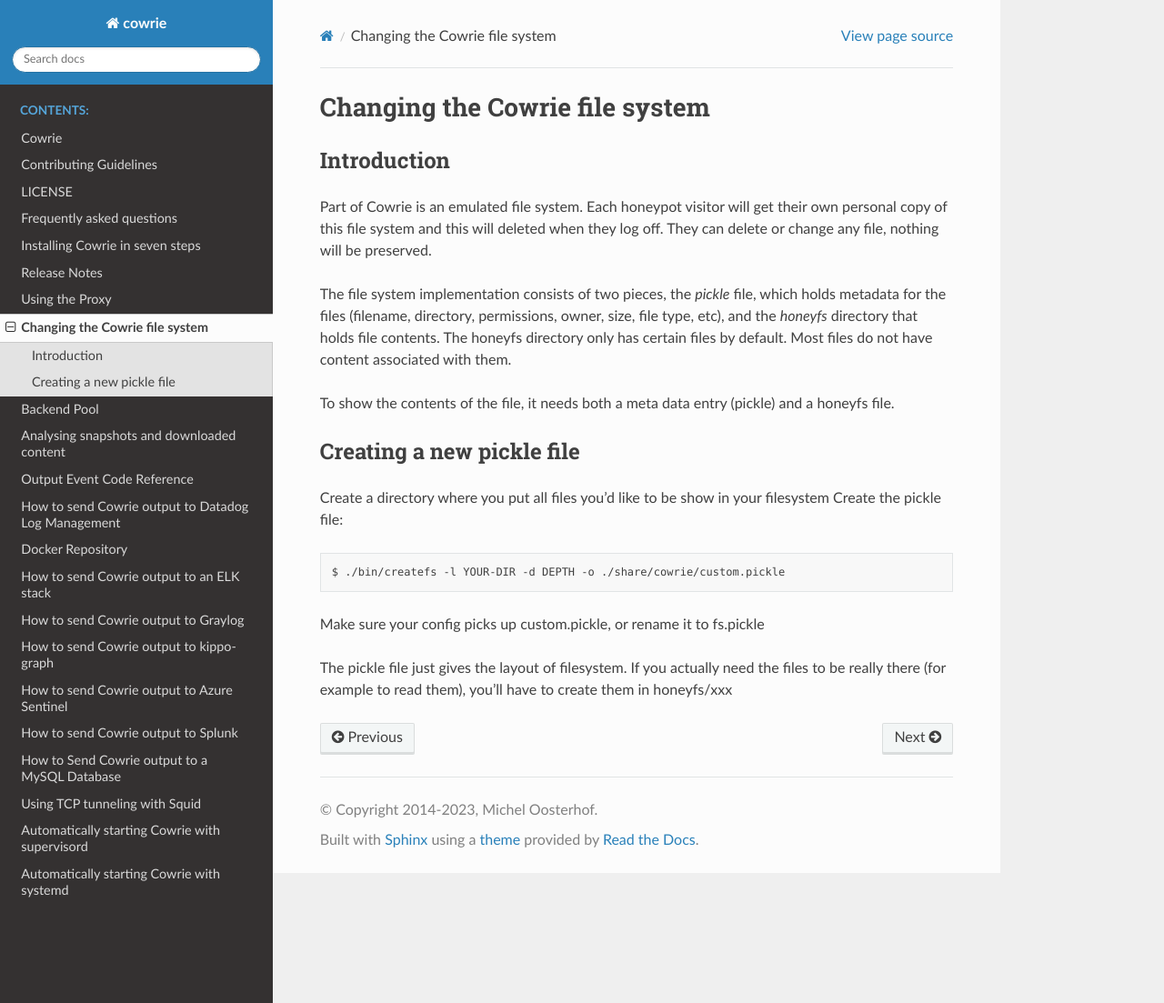
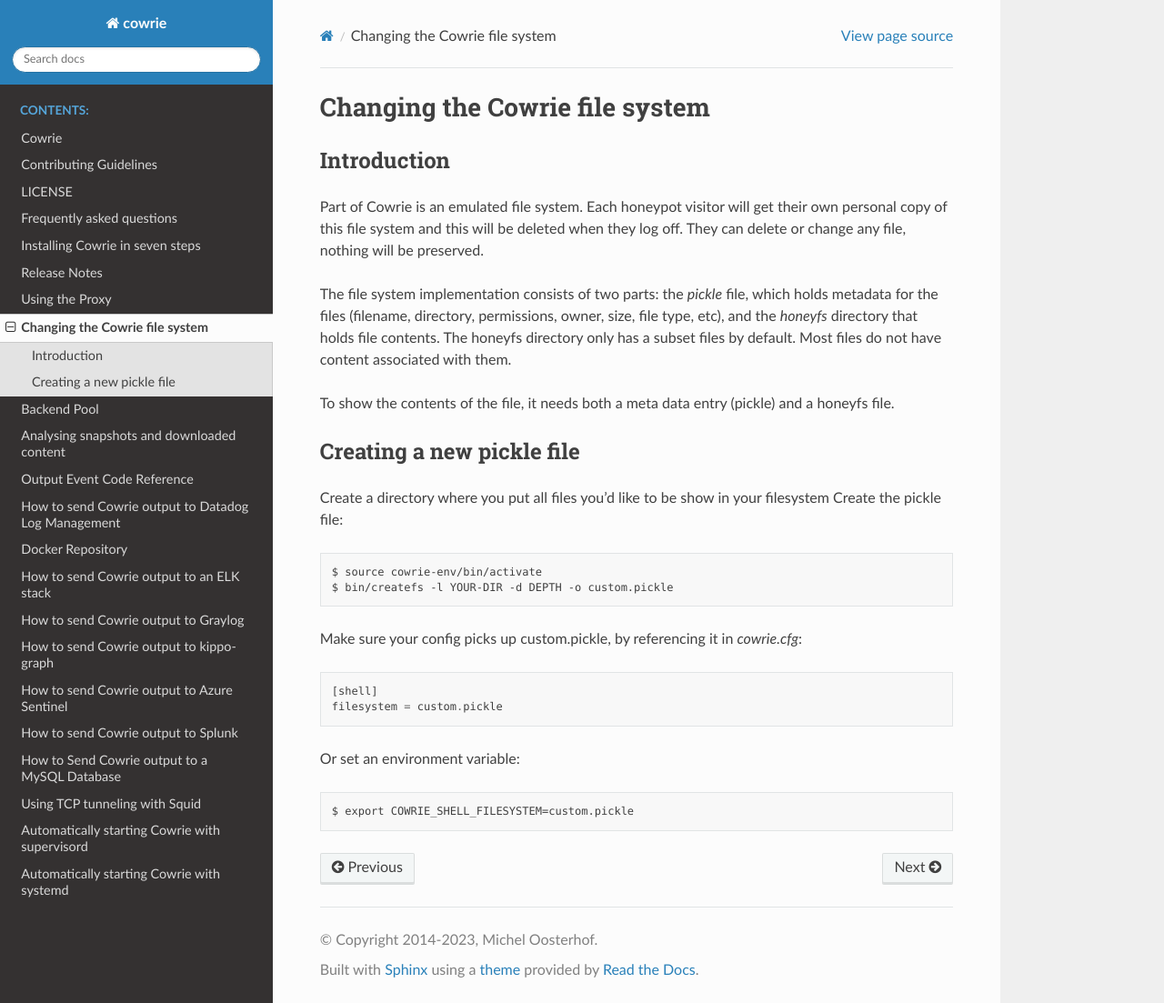
Before and after one commit to cowrie/cowrie, a Sphinx documentation site: the page built from docs/HONEYFS.rst, in a window 1280 px wide and 1103 px high. Shown: the whole window at 91% size. Built offline with Sphinx 7.4.7 and the Read the Docs theme 3.1.0, drawn with Linux system fonts in a browser that asks for light colours; the version number could not be read and is left out.

Commit message:
docs update

```diff
--- a/docs/HONEYFS.rst
+++ b/docs/HONEYFS.rst
@@ -5,14 +5,15 @@ Changing the Cowrie file system
 Introduction
 ************
 
-Part of Cowrie is an emulated file system. Each honeypot visitor will get
-their own personal copy of this file system and this will deleted when they
-log off. They can delete or change any file, nothing will be preserved.
+Part of Cowrie is an emulated file system. Each honeypot visitor
+will get their own personal copy of this file system and this will
+be deleted when they log off. They can delete or change any file,
+nothing will be preserved.
 
-The file system implementation consists of two pieces, the `pickle` file,
+The file system implementation consists of two parts: the `pickle` file,
 which holds metadata for the files (filename, directory, permissions, owner,
 size, file type, etc), and the `honeyfs` directory that holds file contents.
-The honeyfs directory only has certain files by default. Most files do not
+The honeyfs directory only has a subset files by default. Most files do not
 have content associated with them.
 
 To show the contents of the file, it needs both a meta data entry (pickle)
@@ -24,8 +25,14 @@ Creating a new pickle file
 Create a directory where you put all files you'd like to be show in your filesystem
 Create the pickle file::
 
-  $ ./bin/createfs -l YOUR-DIR -d DEPTH -o ./share/cowrie/custom.pickle
+  $ source cowrie-env/bin/activate
+  $ bin/createfs -l YOUR-DIR -d DEPTH -o custom.pickle
 
-Make sure your config picks up custom.pickle, or rename it to fs.pickle
+Make sure your config picks up custom.pickle, by referencing it in `cowrie.cfg`::
 
-The pickle file just gives the layout of filesystem. If you actually need the files to be really there (for example to read them), you'll have to create them in honeyfs/xxx
+  [shell]
+  filesystem = custom.pickle
+
+Or set an environment variable::
+
+  $ export COWRIE_SHELL_FILESYSTEM=custom.pickle
--- a/docs/graylog/README.rst
+++ b/docs/graylog/README.rst
@@ -15,9 +15,10 @@ Cowrie Configuration
 Using Syslog
 ============
 
-Open the Cowrie configuration file and uncomment these 3 lines::
+Open the Cowrie configuration file and enable localsyslog output::
 
     [output_localsyslog]
+    enabled = true
     facility = USER
     format = text
 
--- a/docs/kippo-graph/README.rst
+++ b/docs/kippo-graph/README.rst
@@ -51,6 +51,7 @@ Edit cowrie.cfg::
 Activate output to mysql::
 
     [output_mysql]
+    enabled = true
     host = localhost
     database = cowrie
     username = cowrie
```
